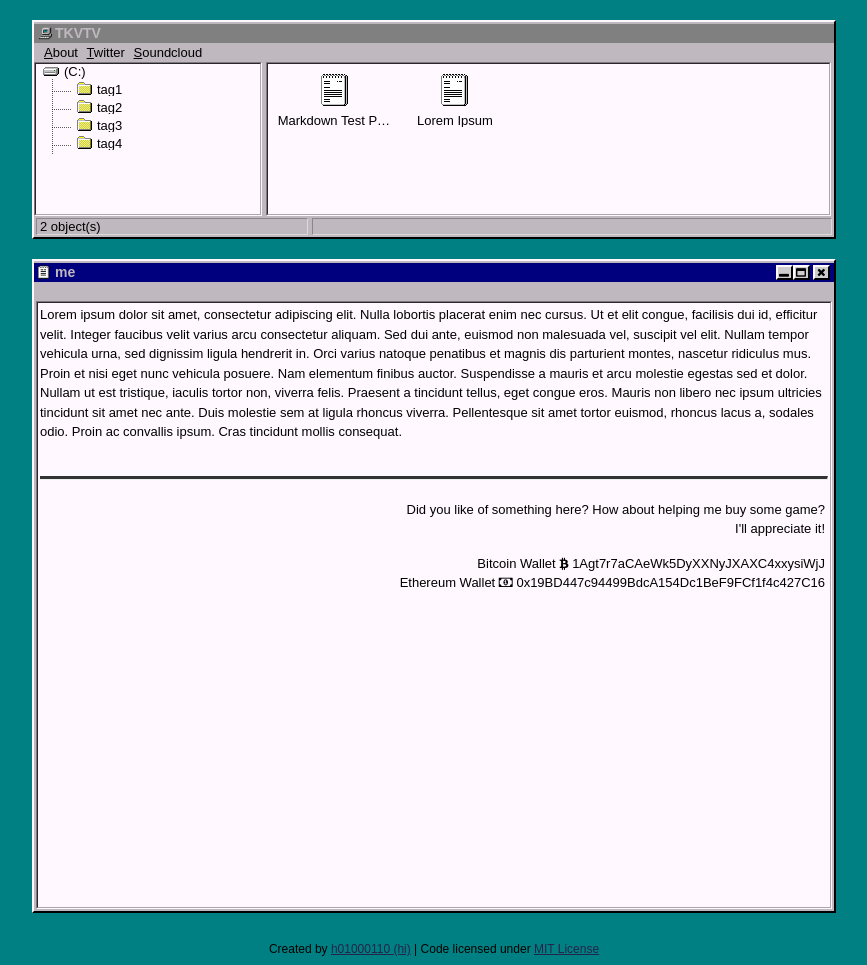
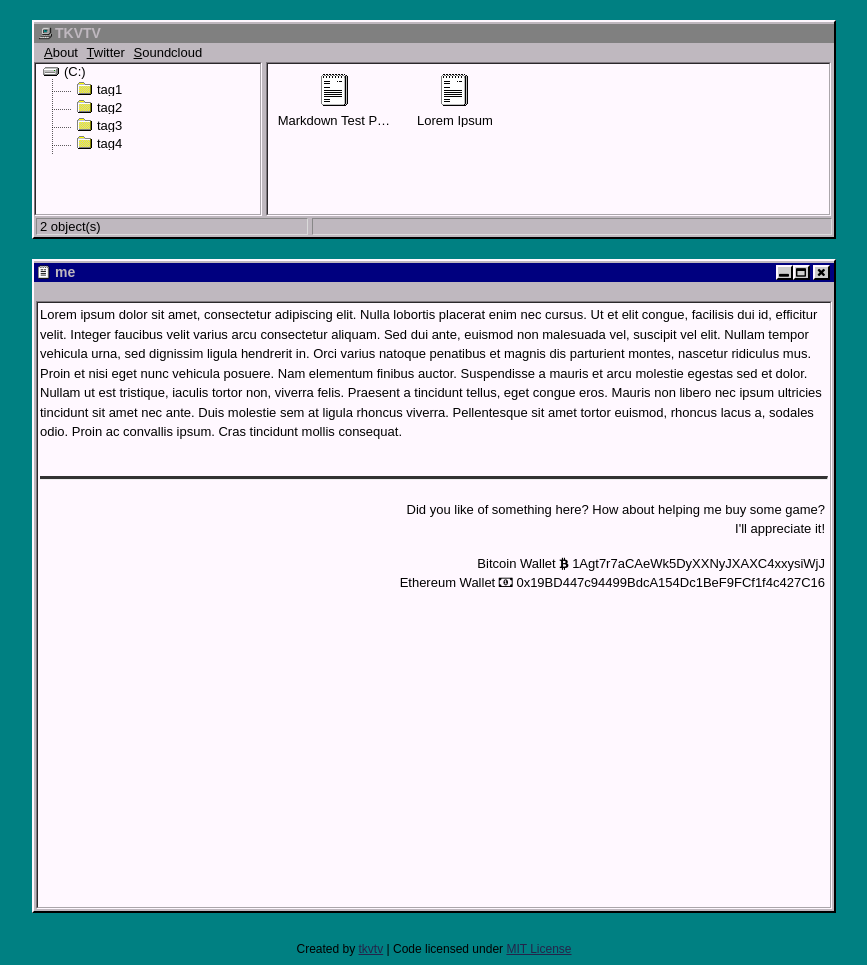
Before and after one commit to takagotch/o2392, a Jekyll site: the page built from me/index.md, in a window 1280 px wide. Shown: the whole page, without its empty margins (206-1073 px from the left). Built offline with Jekyll 4.4.1, drawn with Linux system fonts in a browser that asks for light colours.

Commit message:
Update default.html

```diff
--- a/_layouts/default.html
+++ b/_layouts/default.html
@@ -4,24 +4,24 @@
 	<meta charset="utf-8">
 	<meta http-equiv="X-UA-Compatible" content="IE=edge">
 	<meta name="viewport" content="width=device-width, initial-scale=1, user-scalable=no">
-	<link rel="stylesheet" href="/assets/css/atom-one-light.css">
+	<link rel="stylesheet" href="{{ site.url }}{{ site.baseurl }}/assets/css/atom-one-light.css">
     {% if page.title or page.title == 'me' %}
         <title>{{ page.title }}</title>
-		<link rel="stylesheet" type="text/css" href="/assets/css/002.css">
+		<link rel="stylesheet" type="text/css" href="{{ site.url }}{{ site.baseurl }}/assets/css/002.css">
     {% else %}
         <title>{{ site.name }}</title>
-		<link rel="stylesheet" type="text/css" href="/assets/css/001.css">
+		<link rel="stylesheet" type="text/css" href="{{ site.url }}{{ site.baseurl }}/assets/css/001.css">
     {% endif %}
-	<link rel="stylesheet" href="/assets/css/font-awesome.min.css">
-	<link rel="shortcut icon" href="/assets/img/favicon.ico" type="image/x-icon">
-	<link rel="icon" href="/assets/img/favicon.ico" type="image/x-icon">
-	<script src="/assets/js/highlight.pack.js"></script>
+	<link rel="stylesheet" href="{{ site.url }}{{ site.baseurl }}/assets/css/font-awesome.min.css">
+	<link rel="shortcut icon" href="{{ site.url }}{{ site.baseurl }}/assets/img/favicon.ico" type="image/x-icon">
+	<link rel="icon" href="{{ site.url }}{{ site.baseurl }}/assets/img/favicon.ico" type="image/x-icon">
+	<script src="{{ site.url }}{{ site.baseurl }}/assets/js/highlight.pack.js"></script>
 	<script>hljs.initHighlightingOnLoad();</script>
 </head>
 <body>
 	<div class="wrapper">
 		<div class="default_title">
-			<img src="/assets/img/mycomputer.png" />
+			<img src="{{ site.url }}{{ site.baseurl }}/assets/img/mycomputer.png" />
 			{% if page.tag %}
 				<h1>{{ page.tag }}</h1>
 			{% else %}
@@ -89,10 +89,10 @@
 			</div>
 		</div>
     {% endif %}
-	<script src="/assets/js/001.js"></script>
-	<script src="/assets/js/002.js"></script>
+	<script src="{{ site.url }}{{ site.baseurl }}/assets/js/001.js"></script>
+	<script src="{{ site.url }}{{ site.baseurl }}/assets/js/002.js"></script>
 	<div class="footer">
-		<p>Created by <a href="http://github.com/h01000110" target="_blank">h01000110 (hi)</a> | Code licensed under <a href="https://github.com/h01000110/h01000110.github.io/blob/master/LICENSE" target="_blank">MIT License</a></p>
+		<p>Created by <a href="http://github.com/h01000110" target="_blank">tkvtv</a> | Code licensed under <a href="https://github.com/h01000110/h01000110.github.io/blob/master/LICENSE" target="_blank">MIT License</a></p>
 	</div>
 </body>
 </html>
```
